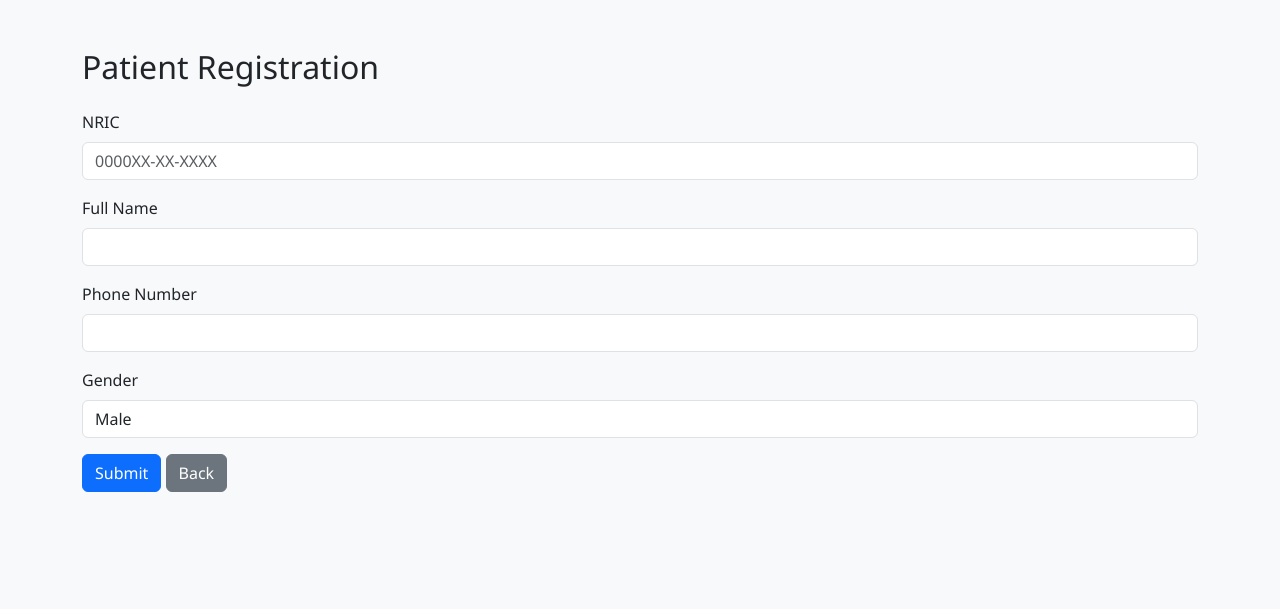
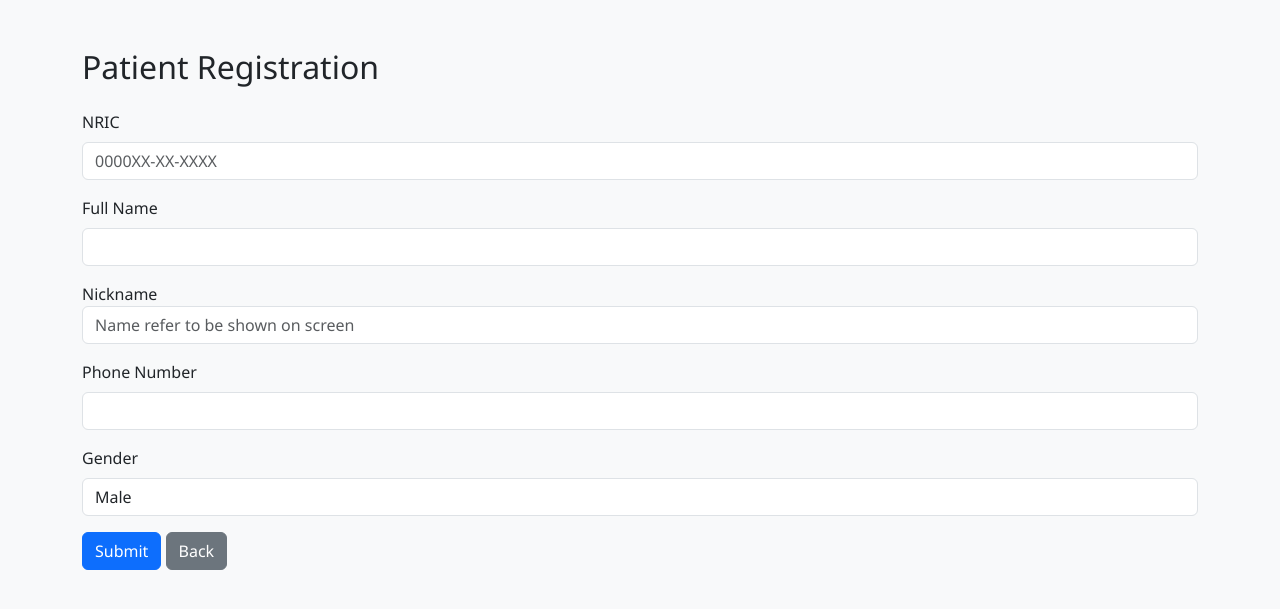
Before and after one commit to nkaaziz0-netizen/Flowcare, a PHP site: page /authentication/register.php in a window 1280 px wide. Shown: the top 609 px of the page. Run offline with PHP 8.4, Linux system fonts and the light colour scheme; data that the repository does not hold is empty.

Commit message:
added nickname

```diff
--- a/authentication/register.php
+++ b/authentication/register.php
@@ -8,6 +8,7 @@ if ($_SERVER["REQUEST_METHOD"] == "POST") {
 
     $nric   = $_POST['nric'];
     $name   = $_POST['name'];
+    $nickname = $_POST['nickname'];
     $phone  = $_POST['phone'];
     $gender = $_POST['gender'];
 
@@ -62,13 +63,14 @@ if ($_SERVER["REQUEST_METHOD"] == "POST") {
     if(empty($error)){
     $stmt = $conn->prepare("
         INSERT INTO patients
-        (nric, name, phone, gender, queue_number, status, queue_position)
-        VALUES (?, ?, ?, ?, ?, 'waiting', ?) ");
+        (nric, name, nickname, phone, gender, queue_number, status, queue_position)
+        VALUES (?, ?, ?, ?, ?, ?, 'waiting', ?) ");
 
     $stmt->bind_param(
-    "sssssi",
+    "ssssssi",
     $nric,
     $name,
+    $nickname,
     $phone,
     $gender,
     $queueNumber,
@@ -126,6 +128,11 @@ if ($_SERVER["REQUEST_METHOD"] == "POST") {
         </div>
 
         <div class="mb-3">
+            <label>Nickname</label>
+            <input type="text" name="nickname" class="form-control" placeholder="Name refer to be shown on screen"  required>
+        </div>
+
+        <div class="mb-3">
             <label class="form-label">Phone Number</label>
             <input type="text" name="phone" class="form-control" required>
         </div>
--- a/queue/queue.php
+++ b/queue/queue.php
@@ -271,6 +271,7 @@ data.previous.slice(0,4).forEach(function(queue){
 
     div.innerHTML = `
         <div class="number">${queue.queue_number}</div>
+        <div class="name">${queue.nickname}</div>
         <div class="room">${queue.location}</div>
     `;
 
@@ -291,6 +292,7 @@ data.waiting.slice(0,4).forEach(function(queue){
 
     div.innerHTML = `
         <div class="number">${queue.queue_number}</div>
+        <div class="name">${queue.nickname}</div>
     `;
     list.appendChild(div);
 
```
Also changed, not shown: queue/call_specific.php (+12 -7 lines), queue/get_queue.php (+6 -5 lines).
